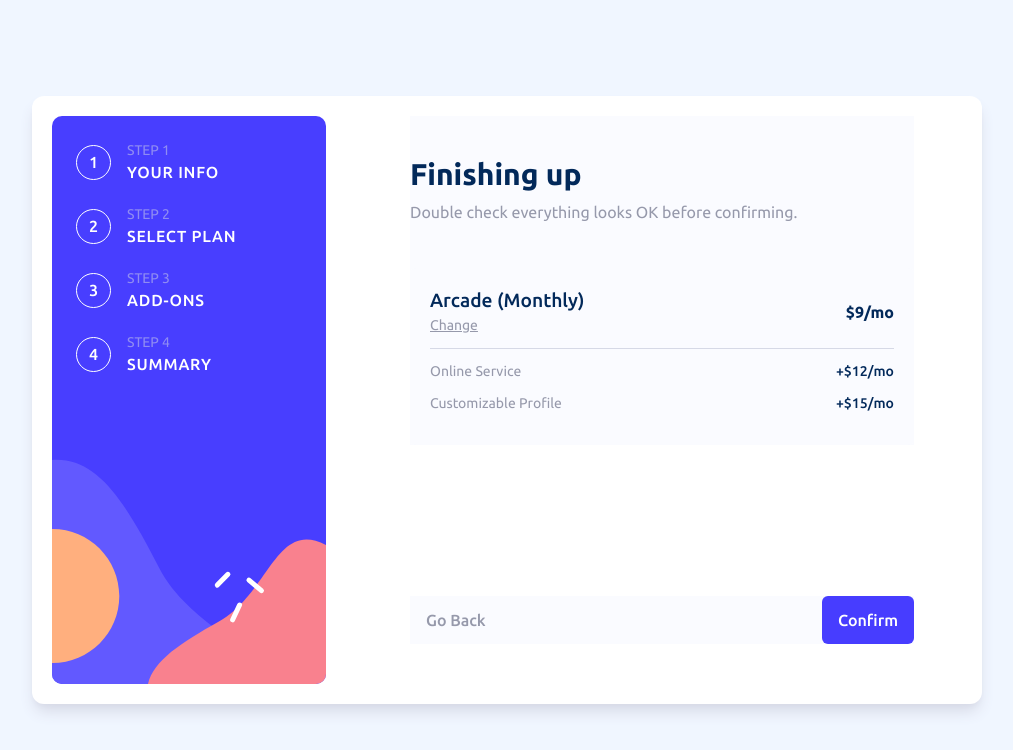
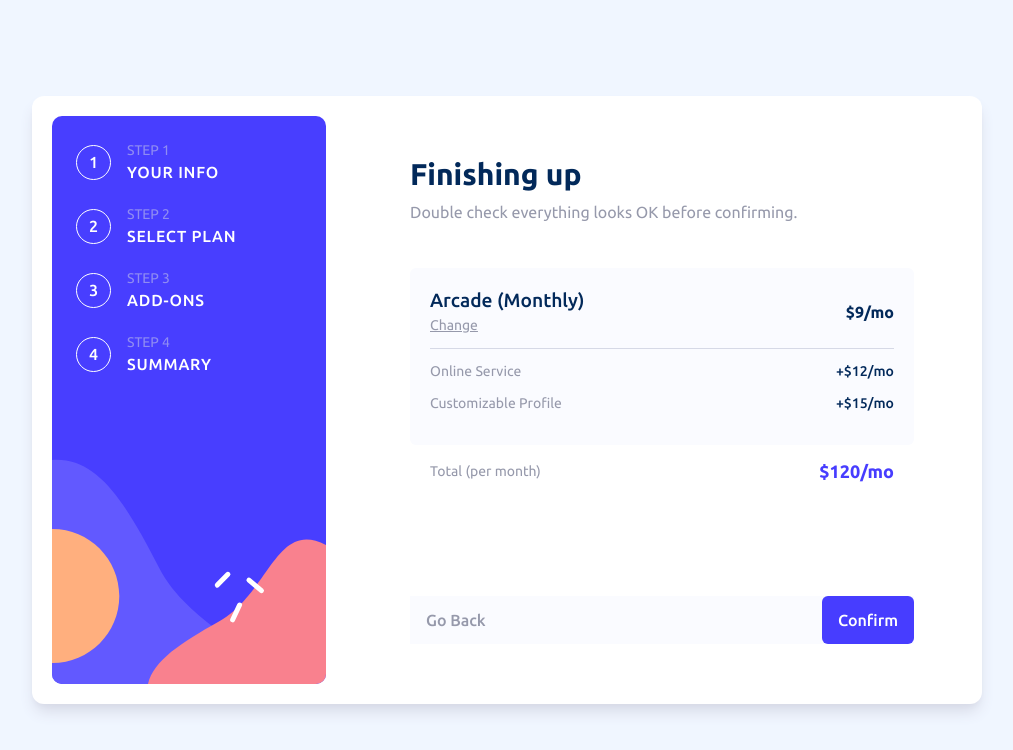
Before and after one commit to better5afe/Multi-Step-Form, a React (Create React App) app: page / in a window 1280 px wide. Shown: the top 750 px of the page, without its empty margins (133-1146 px from the left). Built offline with nearby package versions, Linux system fonts and the light colour scheme.

Commit message:
Implemeted Summary Form

```diff
--- a/src/components/summary-form/ServicesSummary.tsx
+++ b/src/components/summary-form/ServicesSummary.tsx
@@ -11,7 +11,7 @@ let dummySelectedAddOns = [
 
 const ServicesSummary = () => {
 	return (
-		<div className='p-5 my-5 bg-alabaster rounded-md'>
+		<div className='p-5 mt-5 mb-3 bg-alabaster rounded-md'>
 			<div className='plan-summary flex justify-between items-center pb-3'>
 				<div>
 					<p className='mb-0 text-[1rem] text-marineBlue font-medium large:text-[1.2rem]'>
--- a/src/components/summary-form/TotalSummary.tsx
+++ b/src/components/summary-form/TotalSummary.tsx
@@ -1,5 +1,12 @@
 const TotalSummary = () => {
-	return <div></div>;
+	return (
+		<div className='flex justify-between items-center px-5'>
+			<p className='text-sm'>Total (per month)</p>
+			<p className='text-purplishBlue font-bold text-base large:text-lg'>
+				$120/mo
+			</p>
+		</div>
+	);
 };
 
 export default TotalSummary;
--- a/src/index.css
+++ b/src/index.css
@@ -32,7 +32,7 @@ body {
 	top: -80px;
 	left: 50%;
 	padding: 2.5em 2em;
-	background: hsl(231, 100%, 99%);
+	background: hsl(0, 0%, 100%);
 	transform: translateX(-50%);
 	border-radius: 0.5rem;
 	box-shadow: 0 4px 6px -1px hsl(231, 11%, 63%);
```
